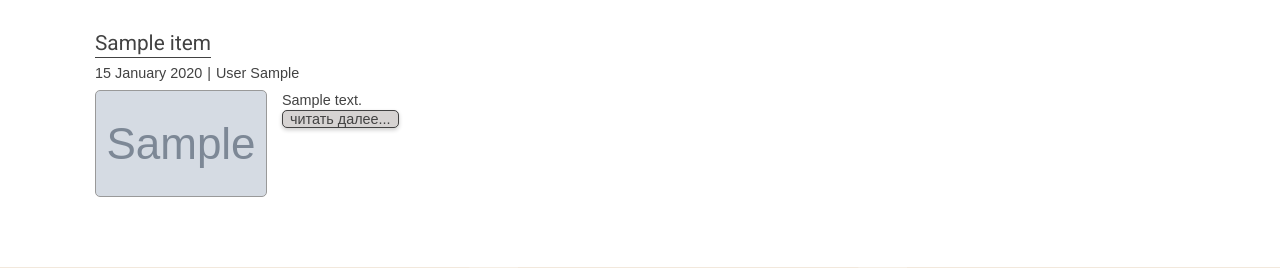
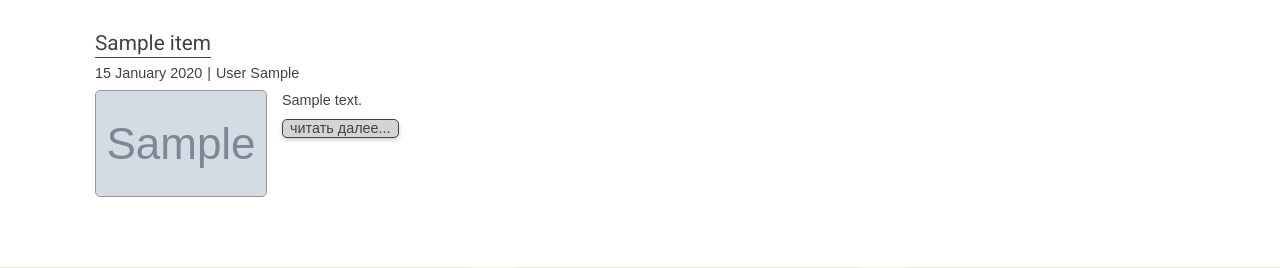
Before and after one commit to aaksionau/echb, a Django app: template echb/pages/templates/pages/home.html in a window 1280 px wide. Shown: the part 663-931 px from the top of the page. Run offline with Django 3.2, Linux system fonts and the light colour scheme; the template is opened without the code that fills it: most values are stand-ins (such as "Sample title", 1, 10 or a date in 2020); grey boxes marked "Sample" are stand-in pictures; parts of the project's set-up code (start-up, migrations or seed data) failed here and were passed over; some libraries are stand-ins or nearby versions.

Commit message:
newsitem btn fix

```diff
--- a/echb/static/css/blocks/news-item/news-item.sass
+++ b/echb/static/css/blocks/news-item/news-item.sass
@@ -24,9 +24,9 @@
         +button()
         font-size: .9em
         padding: 0 7px
-        margin-top: 8px
+        margin-top: 9px
         padding: 0 7px
-        display:table
+        display: inline-block
         color: $primary-black
         background-color: #d6d3d2
         white-space: nowrap
```
Also changed, not shown: echb/static/css/style.min.css.
